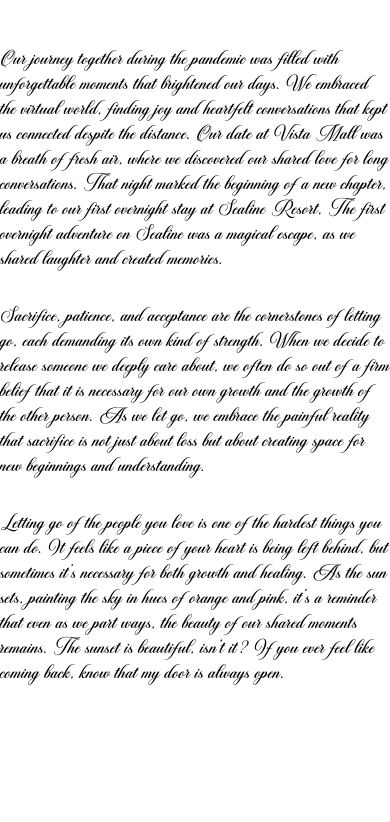
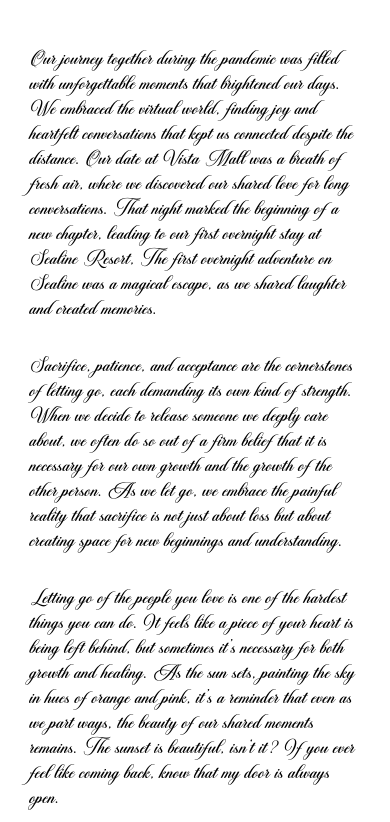
Before and after one commit to Daniel-Llanda/letter, a plain HTML site: page index.html in a window 390 px wide. Shown: the part 600-1422 px from the top of the page. Before the commit the page ends 1287 px from the top, so only its background shows below. Drawn offline with Linux system fonts and the light colour scheme.

Commit message:
Update index.html

```diff
--- a/index.html
+++ b/index.html
@@ -64,14 +64,14 @@
 				font-size: 2rem;
 			}
 			.message{
-				padding: 20 40px;
-
+				padding: 0 40px;
+				margin-bottom: 20px;
 			}
 		}
 		@media (max-width:428px) {
 			.message{
-				padding: 10 30px;
-
+				padding: 0 30px;
+				margin-bottom: 10px;
 			}
 		}
 
```
